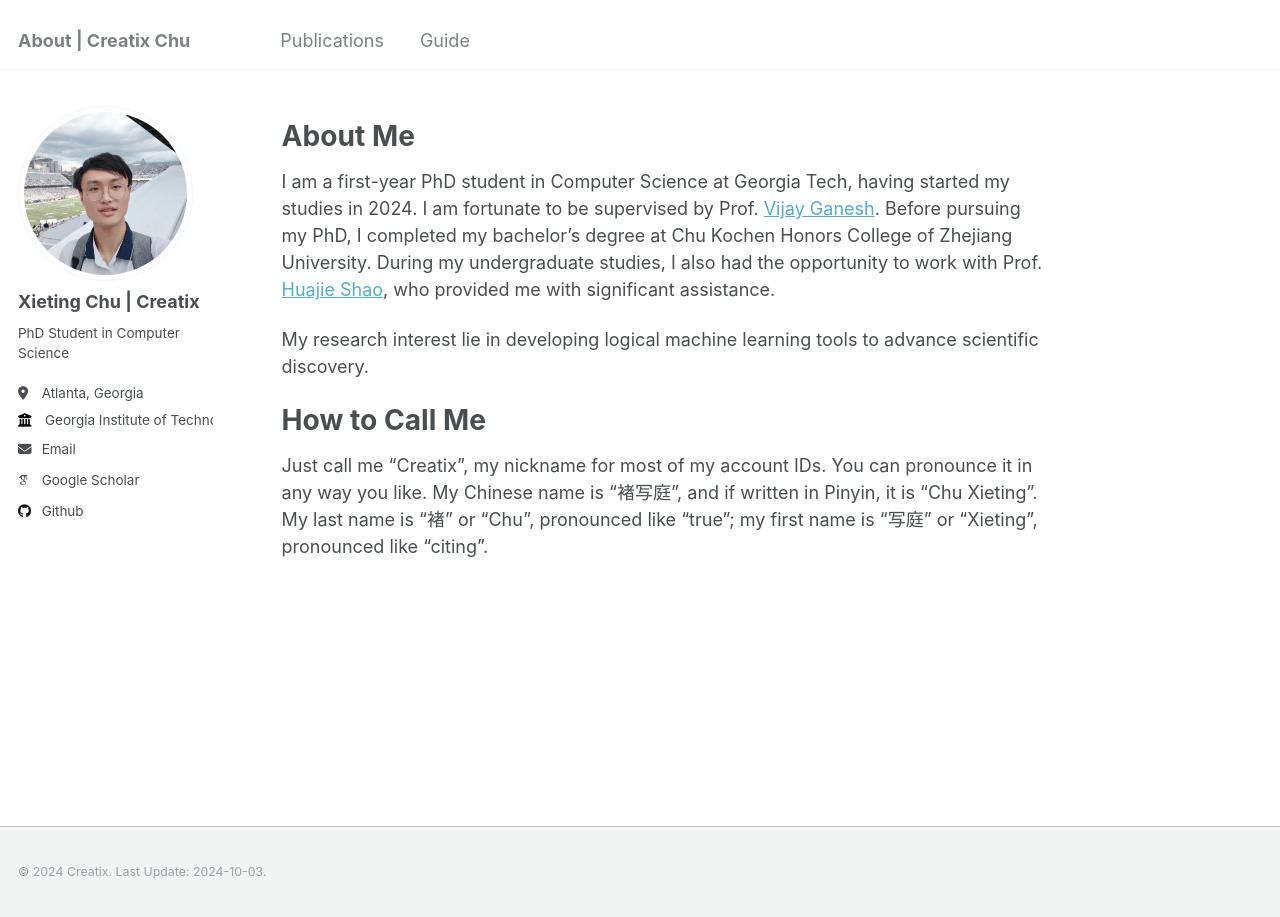
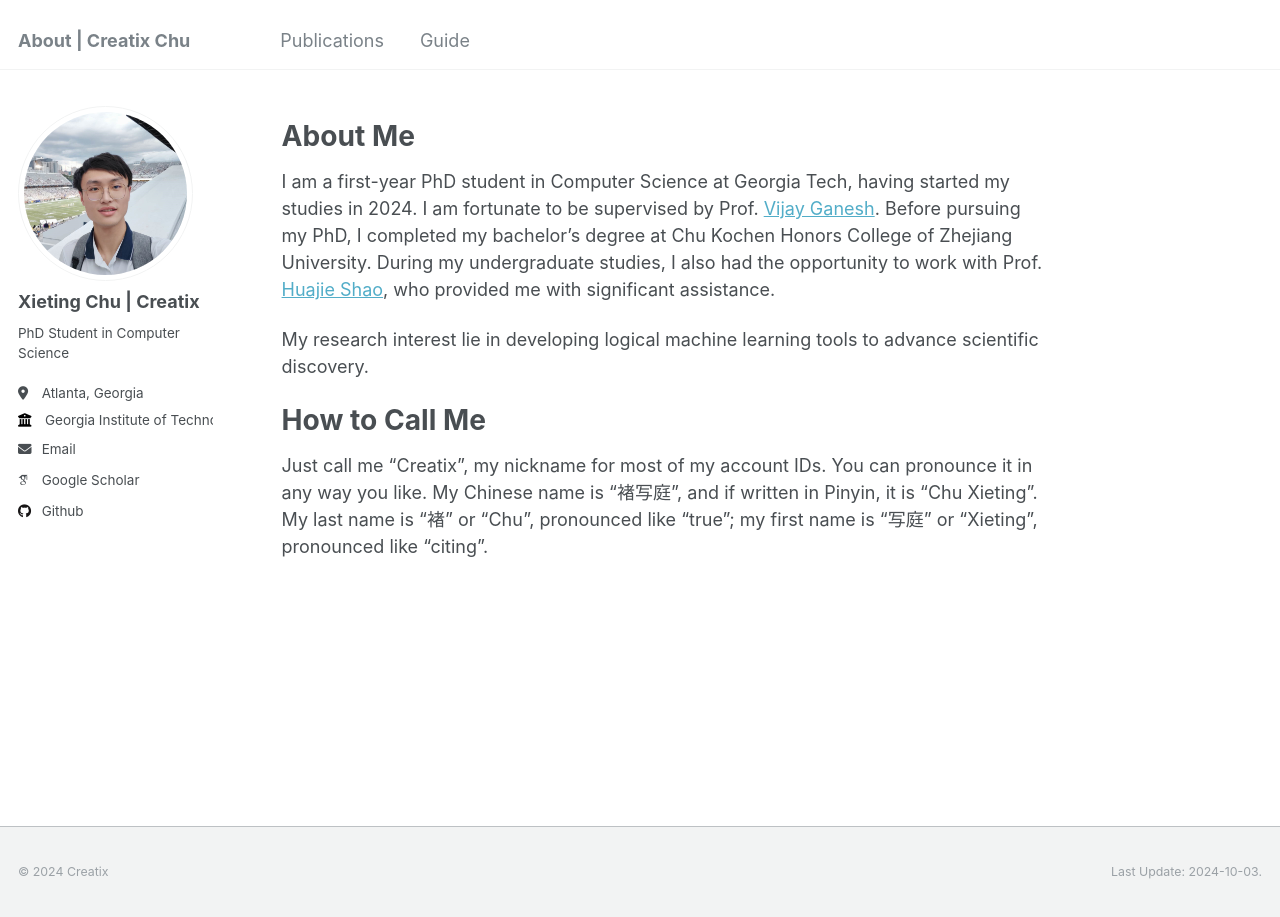
Before and after one commit to CreatixChu/CreatixChu.github.io, a Jekyll site: the page built from _pages/about.md, in a window 1280 px wide. Built offline with Jekyll 4.4.1, drawn with Linux system fonts in a browser that asks for light colours; some web fonts are replaced.

Commit message:
modify footer & footer scss

```diff
--- a/_includes/footer.html
+++ b/_includes/footer.html
@@ -19,4 +19,7 @@
 </div>
 {% endif %} -->
 
-<div class="page__footer-copyright">&copy; {{ site.time | date: '%Y' }} {{ site.name | default: site.title }}. Last Update: {{ site.time | date: '%Y-%m-%d' }}.</div>
+<div class="page__footer-copyright">
+  &copy; {{ site.time | date: '%Y' }} {{ site.name | default: site.title }}
+  <span class="last-update">Last Update: {{ site.time | date: '%Y-%m-%d' }}.</span>
+</div>
--- a/_sass/_footer.scss
+++ b/_sass/_footer.scss
@@ -56,6 +56,13 @@
 .page__footer-copyright {
   font-family: $global-font-family;
   font-size: $type-size-7;
+  display: flex;
+  justify-content: space-between;
+  width: 100%;
+
+  .last-update {
+    margin-left: auto;
+  }
 }
 
 .page__footer-follow {
```
